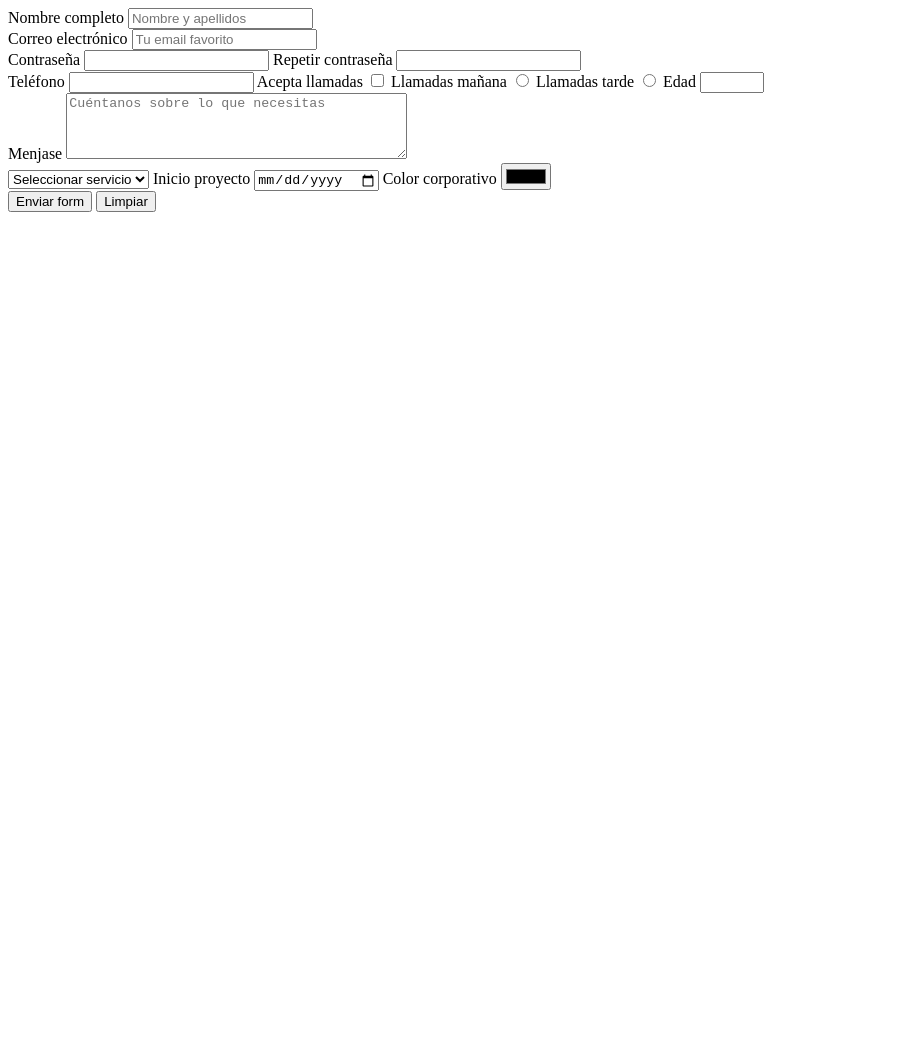
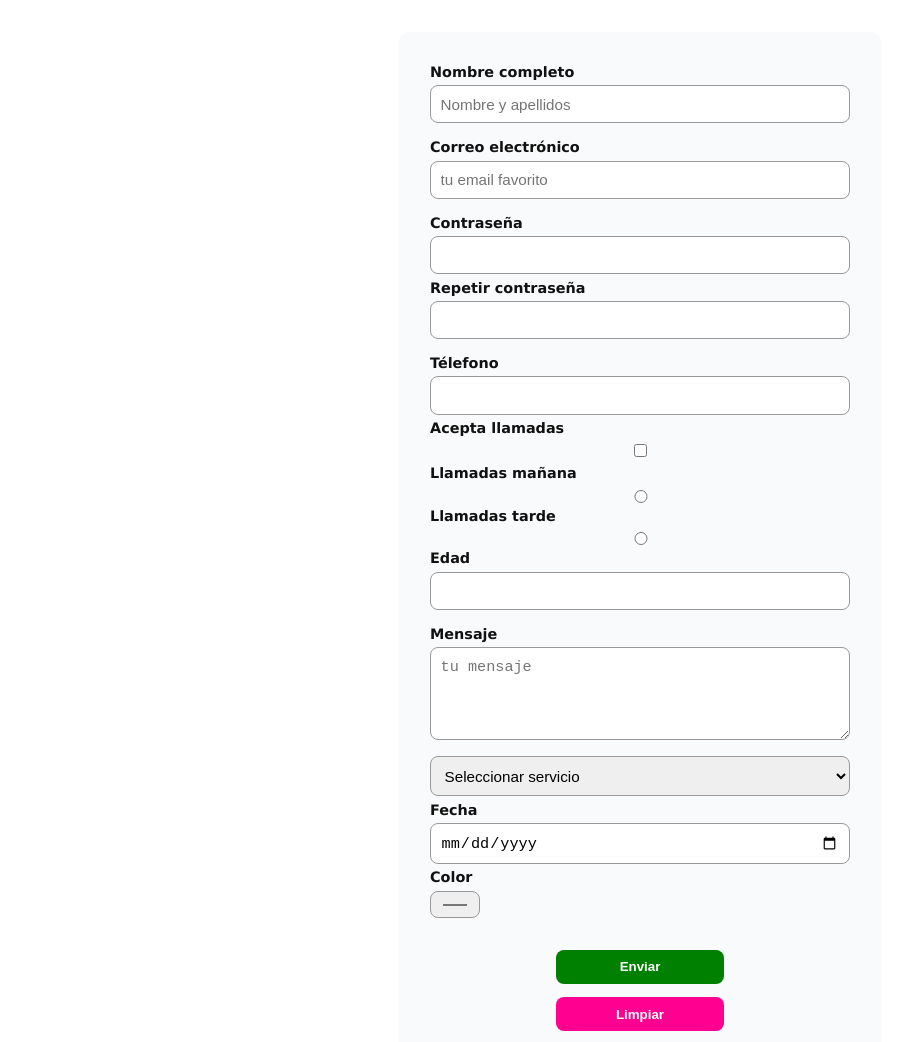
Before and after one commit to claudiatorresf/TMP2, a plain HTML site: page TMP2-main/index.html in a window 1280 px wide. Shown: the whole page, without its empty margins (0-905 px from the left). Before the commit the page ends 800 px from the top, so only its background shows below. Drawn offline with Linux system fonts and the light colour scheme.

Commit message:
ultima clase forms

```diff
--- a/TMP2-main/index.html
+++ b/TMP2-main/index.html
@@ -1,12 +1,11 @@
 <!DOCTYPE html>
-<html lang="en">
+<html lang="es">
 <head>
     <meta charset="UTF-8">
     <meta name="viewport" content="width=device-width, initial-scale=1.0">
-    <title>Clase de formularios</title>
+    <title>Formlario</title>
 
-    <!--Enlaces a estilos-->
-    <link rel="stylesheet" href="CSS/#style.css">
+    <link rel="stylesheet" href="style.css">
 </head>
 <body>
     <form action="procesar.php" method="post" autocomplete="on">
@@ -14,36 +13,41 @@
             <label for="nombre">Nombre completo</label>
             <input type="text" id="nombre" name="formName" placeholder="Nombre y apellidos" required>
         </div>
+
         <div class="form-group">
             <label for="email">Correo electrónico</label>
-            <input type="email" id="email" name="email" placeholder="Tu email favorito" required>
+            <input type="email" id="=email" name="email" placeholder="tu email favorito" required>
         </div>
+
         <div class="form-group">
             <label for="pass">Contraseña</label>
-            <input type="password" id="pass" name="pass" minlength="8">
+            <input type="password" id="pass" name="pass">
             <label for="pass-rep">Repetir contraseña</label>
             <input type="password" id="pass-rep" name="pass-rep">
         </div>
+
         <div class="form-group">
-            <label for="phone">Teléfono</label>
+            <label for="tel">Télefono</label>
             <input type="tel" id="phone" name="phone">
 
             <label for="checkbox">Acepta llamadas</label>
             <input type="checkbox" id="checkbox" name="checkbox">
 
             <label for="radio1">Llamadas mañana</label>
-            <input type="radio" id="radio1" name="radio">
+            <input type="radio" id="radio" name="radio">
 
             <label for="radio2">Llamadas tarde</label>
-            <input type="radio" id="radio2" name="radio2">
+            <input type="radio" id="radio" name="radio">
 
             <label for="edad">Edad</label>
-            <input type="number" min="18" max="150" id="edad">
+            <input type="number" min="1" max="150">
         </div>
-        <div class="form-group">
-            <label for="mensaje">Menjase</label>
-            <textarea name="mensaje" id="mensaje" rows="4" cols="40" placeholder="Cuéntanos sobre lo que necesitas"></textarea>
+
+        <div class="form-group" id="servicio">
+            <label for="mensaje">Mensaje</label>
+            <textarea name="mensaje" id="mensaje" rows="4" cols="40" placeholder="tu mensaje"></textarea>
         </div>
+
         <div class="form-group">
             <select name="servicio" id="servicio">
                 <option value="" selected>Seleccionar servicio</option>
@@ -52,21 +56,19 @@
                 <option value="uxui">UX/UI</option>
             </select>
 
-            <label for="fecha">Inicio proyecto</label>
+            <label for="fecha">Fecha</label>
             <input type="date" name="fecha" id="fecha">
 
-            <label for="color">Color corporativo</label>
+            <label for="color">Color</label>
             <input type="color" name="color" id="color">
         </div>
+
         <div class="form-group">
-            <button type="submit">Enviar form</button>
+            <button type="submit">Enviar</button>
             <button type="reset">Limpiar</button>
         </div>
-        <!--  Aquí dentro es un comentario   -->
-        <!-- Elementos que no se muestran
-        <input type="submit" title="Enviar">
-        <button type="button">No hace nada</button>
-        -->
+
+
     </form>
 </body>
 </html>
--- /dev/null
+++ b/TMP2-main/style.css
@@ -0,0 +1,76 @@
+form{
+    font-family:'Lucida Sans', 'Lucida Sans Regular', 'Lucida Grande', 'Lucida Sans Unicode', Geneva, Verdana, sans-serif;
+    font-size: 16px;
+    max-width: 420px;
+    margin: 2rem auto;
+    padding: 2rem;
+    background-color: #f9fafb;
+    border-radius: 12px;
+    box-shadow: 0 10px 25px rgba(42, 15, 33, 0,08);
+}
+
+.form-group{
+    display: flex;
+    flex-direction: column;
+    gap:0.33rem;
+    margin-bottom: 1rem;
+}
+
+label{
+    font-size: 0.9rem;
+    font-weight: 700;
+    color: #111;
+}
+
+input, textarea, select{
+padding:0.6rem;
+border:1px solid #999;
+border-radius: 8px;
+font-size: 0.95rem;
+
+}
+
+button[type="submit"]{
+width: 40%;
+margin: 1rem auto 0 auto;
+padding: 0.6rem 0.75rem;
+border: none;
+border-radius: 8px ;
+font-weight: bold;
+background-color: green;
+color: #fff;
+cursor: pointer;
+transition: 0.2s ease;
+
+}
+button[type="submit"]:hover{
+
+    background-color:pink;
+
+}
+
+button[type="reset"]{
+width: 40%;
+margin: 0.5rem auto;
+padding: 0.6rem 0.75rem;
+border: none;
+border-radius: 8px ;
+font-weight: bold;
+background-color: rgb(255, 0, 144);
+color: #fff;
+cursor: pointer;
+transition: 0.2s ease;
+
+}
+button[type="reset"]:hover{
+
+    background-color:pink;
+
+}
+
+input:focus, textarea:focus, select:focus{
+    outline: none;
+    border-color: rgb(0, 140, 255);
+    box-shadow: 0 0 0 3px rgba(161, 231, 252, 0.5);
+
+}
```
